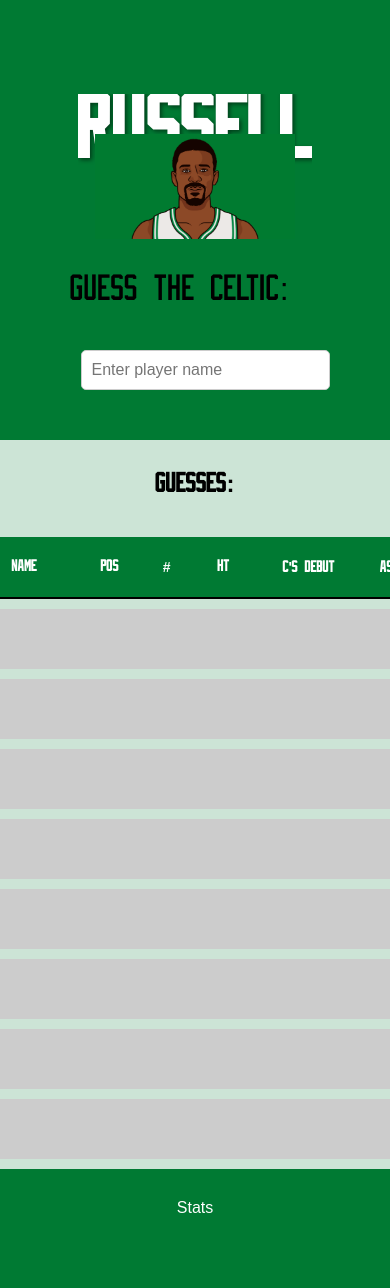
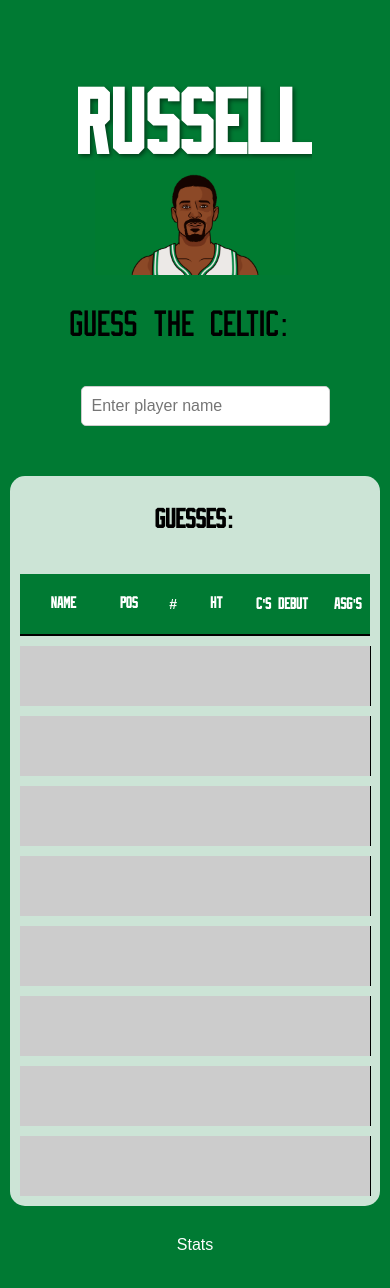
Before and after one commit to zmorgan3/Scaldle, a React (Create React App) app: page /game in a window 390 px wide. Shown: the top 1288 px of the page. Before the commit the page ends 1267 px from the top, so only its background shows below. Built offline with nearby package versions, Linux system fonts and the light colour scheme.

Commit message:
fixed the css, it seems to be responsive on everything

```diff
--- a/src/GuessGrid.css
+++ b/src/GuessGrid.css
@@ -80,7 +80,7 @@
 
 @media only screen and (max-width: 767px) {
   .grid-container {
-    min-width: 130%;
+    min-width: 100%;
   }
 
   .guess-header,
```
Also changed, not shown: src/Game.css (+1 -15 lines).
